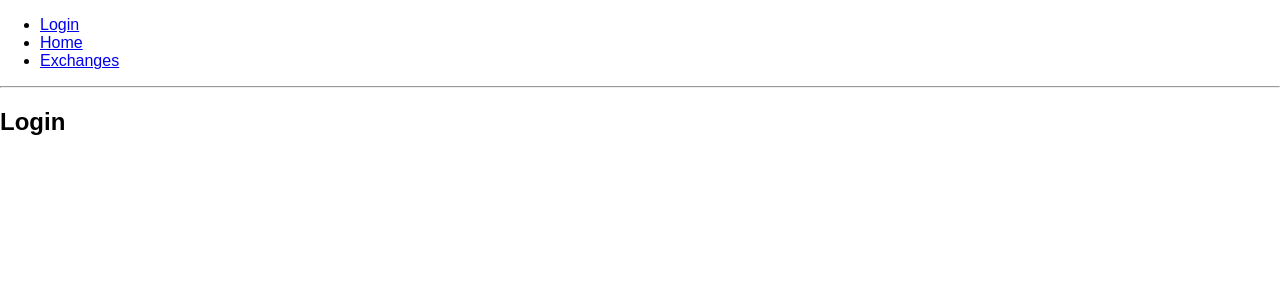
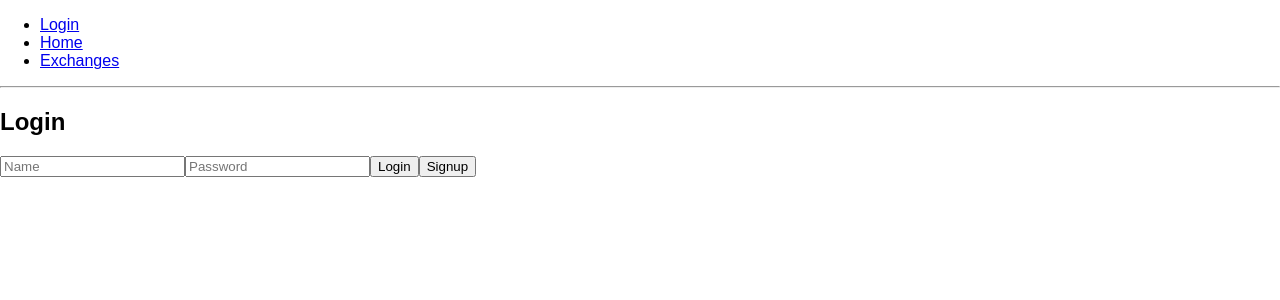
Before and after one commit to lucasasoaresmar/walletXchange, a React (Create React App) app: page / in a window 1280 px wide. Shown: the top 300 px of the page. Built offline with nearby package versions, Linux system fonts and the light colour scheme; no server answers.

Commit message:
Add Login component

```diff
--- a/src/components/App.js
+++ b/src/components/App.js
@@ -3,12 +3,12 @@ import {
   BrowserRouter as Router,
   Route,
   Link,
-  //Redirect,
-  // withRouter
+  Switch
 } from "react-router-dom"
-import Login from './Login'
+import Login from '../containers/Login.container'
 import Home from './Home'
 import Exchanges from './Exchanges'
+import PrivateRoute from '../containers/PrivateRoute.container'
 
 class App extends Component {
   render() {
@@ -29,9 +29,12 @@ class App extends Component {
 
           <hr/>
 
-          <Route exact path="/" component={Login}/>
-          <Route path="/home" component={Home}/>
-          <Route path="/exchanges" component={Exchanges}/>
+          <Switch>
+            <Route exact path="/" component={Login}/>
+            <PrivateRoute path="/home" component={Home}/>
+            <PrivateRoute path="/exchanges" component={Exchanges}/>
+            <Route render={ () => <h1>404 Error</h1> } />
+          </Switch>
         </div>
       </Router>
     )
--- a/src/components/Login.js
+++ b/src/components/Login.js
@@ -1,9 +1,27 @@
 import React from 'react'
+import { Redirect } from "react-router-dom"
 
-const Login = () => (
+const Login = ({login, failure, signup, active}) => {
+	let name = null
+	let password = null
+
+	return (
   <div>
-    <h2>Login</h2>
+  	{
+  		active
+	  		? <Redirect to="/home"/>
+	  		: null
+  	}
+    <h2>Login <small>{failure ? '- ' + failure: null}</small></h2>
+    <input name='name' placeholder='Name' type='text'
+    	onChange={e => name = e.target.value}
+    />
+    <input name='password' placeholder='Password' type='text'
+    	onChange={e => password = e.target.value}
+    />
+		<button onClick={() => login({ name, password })}>Login</button>
+		<button onClick={() => signup({ name, password })}>Signup</button>
   </div>
-);
+)};
 
 export default Login
--- /dev/null
+++ b/src/containers/Login.container.js
@@ -0,0 +1,18 @@
+import { connect } from 'react-redux'
+import Login from '../components/Login'
+import { login, signup } from '../actions/index.js'
+
+const mapStateToProps = (state) => ({
+	active: state.user.name !== undefined,
+  failure: state.user.userFailure
+})
+
+const mapDispatchToProps = (dispatch) => ({
+	login: user => dispatch(login(user)),
+	signup: user => dispatch(signup(user))
+})
+
+export default connect (
+	mapStateToProps,
+	mapDispatchToProps
+)(Login)
```
